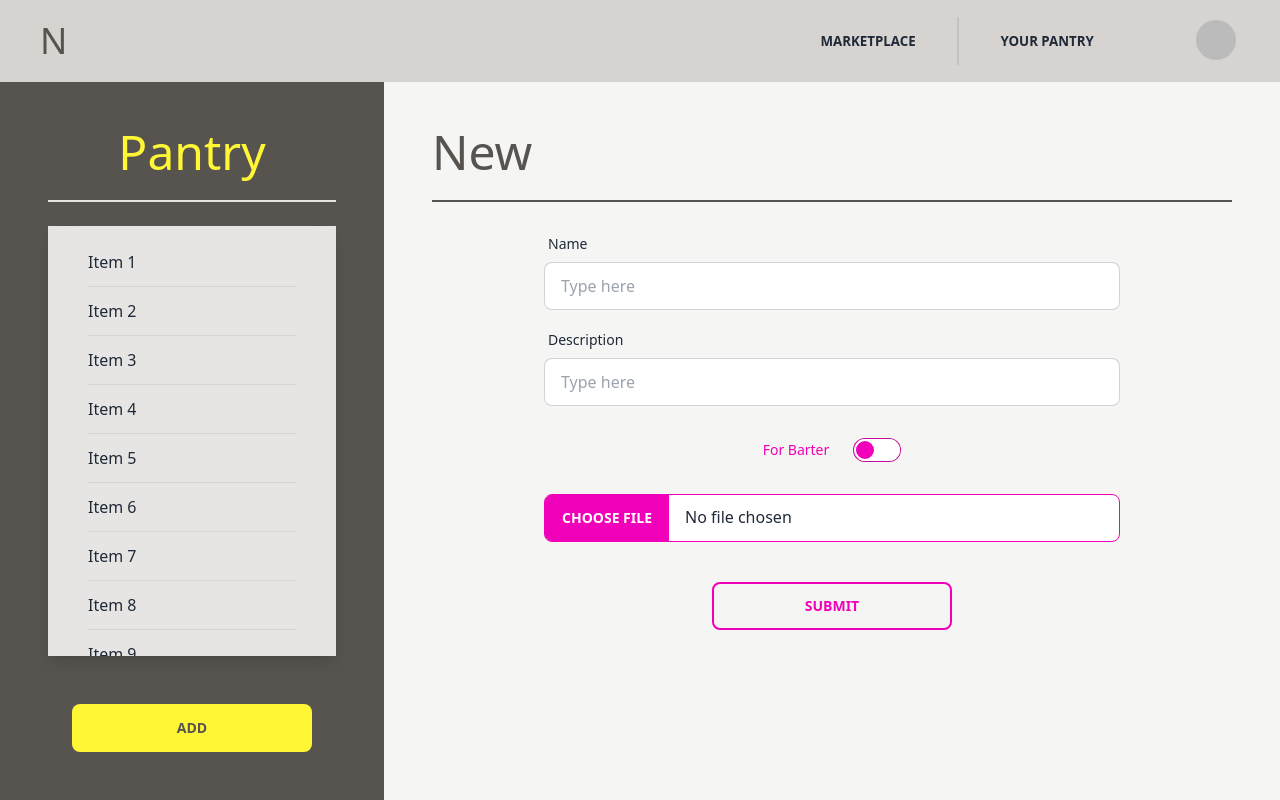
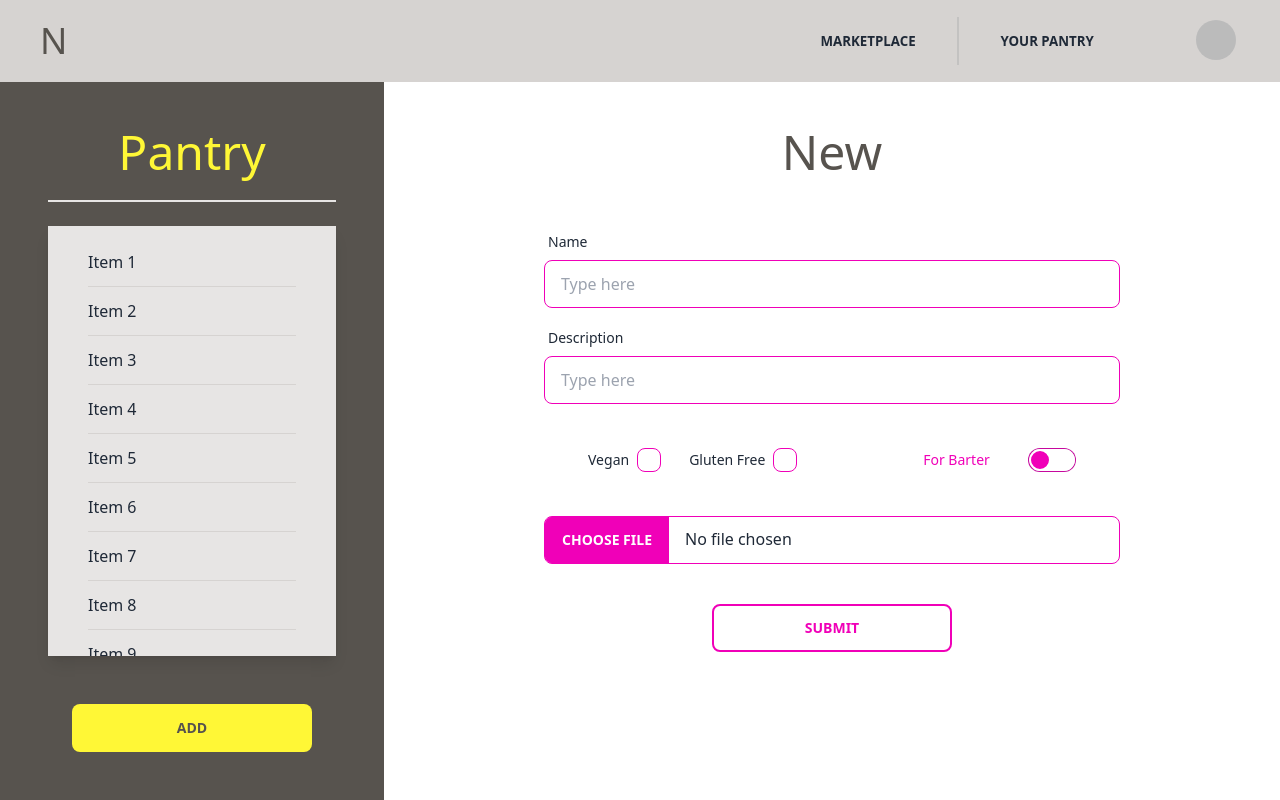
Before and after one commit to Vyonyx/neighbourly, a Next.js app: page /pantry in a window 1280 px wide. Built offline with nearby package versions, Linux system fonts and the light colour scheme; no server answers; sample sign-in values are in the browser's storage.

Commit message:
fix form jsx to show all required fields

```diff
--- a/pages/pantry.tsx
+++ b/pages/pantry.tsx
@@ -62,10 +62,10 @@ function Pantry() {
 
       <PantryList />
 
-      <div className="flex flex-col items-center bg-stone-100 h-full py-10 px-12 lg:pt-32 lg:flex-grow pb-16 lg:h-screen lg:max-h-screen lg:overflow-y-scroll scrollbar">
+      <div className="flex flex-col items-center bg-white h-full py-10 px-12 lg:pt-32 lg:flex-grow pb-16 lg:h-screen lg:max-h-screen lg:overflow-y-scroll scrollbar">
         <h1
           className=
-            "text-5xl text-neutral-d py-6 border-b-2 border-neutral-d w-full text-center lg:pt-0 lg:text-left">
+            "text-5xl text-neutral-d py-6 border-neutral-d w-full text-center lg:pt-0">
           {isEdit ? 'Edit' : 'New'}
         </h1>
 
@@ -79,7 +79,7 @@ function Pantry() {
             <input
               type="text"
               placeholder="Type here"
-              className="input input-bordered w-full max-w-xl" />
+              className="input input-bordered border-secondary w-full max-w-xl" />
           </div>
 
           <div className="form-control w-full flex flex-col items-center">
@@ -89,12 +89,26 @@ function Pantry() {
             <input
               type="text"
               placeholder="Type here"
-              className="input input-bordered w-full max-w-xl" />
+              className="input input-bordered border-secondary w-full max-w-xl" />
           </div>
 
-          <div className="form-control my-3">
-            <label className="label cursor-pointer flex gap-6">
-              <span className="label-text text-secondary">
+          <section className="w-full flex items-center justify-start gap-5 my-6 px-10">
+            <div className="form-control">
+              <label className="label cursor-pointer">
+                <span className="label-text">Vegan</span>
+                <input type="checkbox" className="checkbox checkbox-secondary ml-2" />
+              </label>
+            </div>
+            <div className="form-control mr-auto">
+              <label className="label cursor-pointer">
+                <span className="label-text">Gluten Free</span>
+                <input type="checkbox" className="checkbox checkbox-secondary ml-2" />
+              </label>
+            </div>
+
+          <div className="form-control">
+            <label className="label cursor-pointer flex gap-6 relative">
+              <span className="label-text text-secondary absolute w-max left-[-180%]">
                 {isFree ? 'For Free' : 'For Barter'}
               </span>
               <input
@@ -104,6 +118,8 @@ function Pantry() {
               />
             </label>
           </div>
+          </section>
+
 
           <input
             ref={fileInputRef}
```
